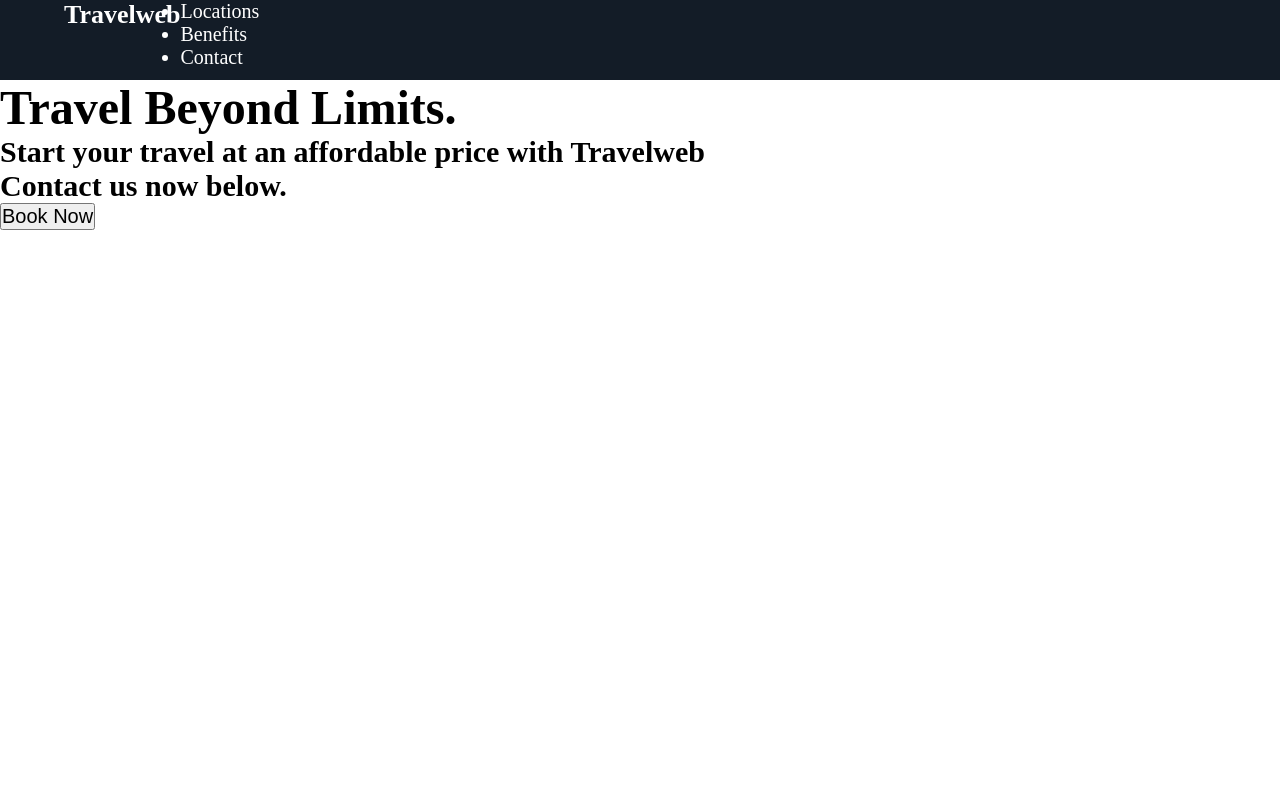
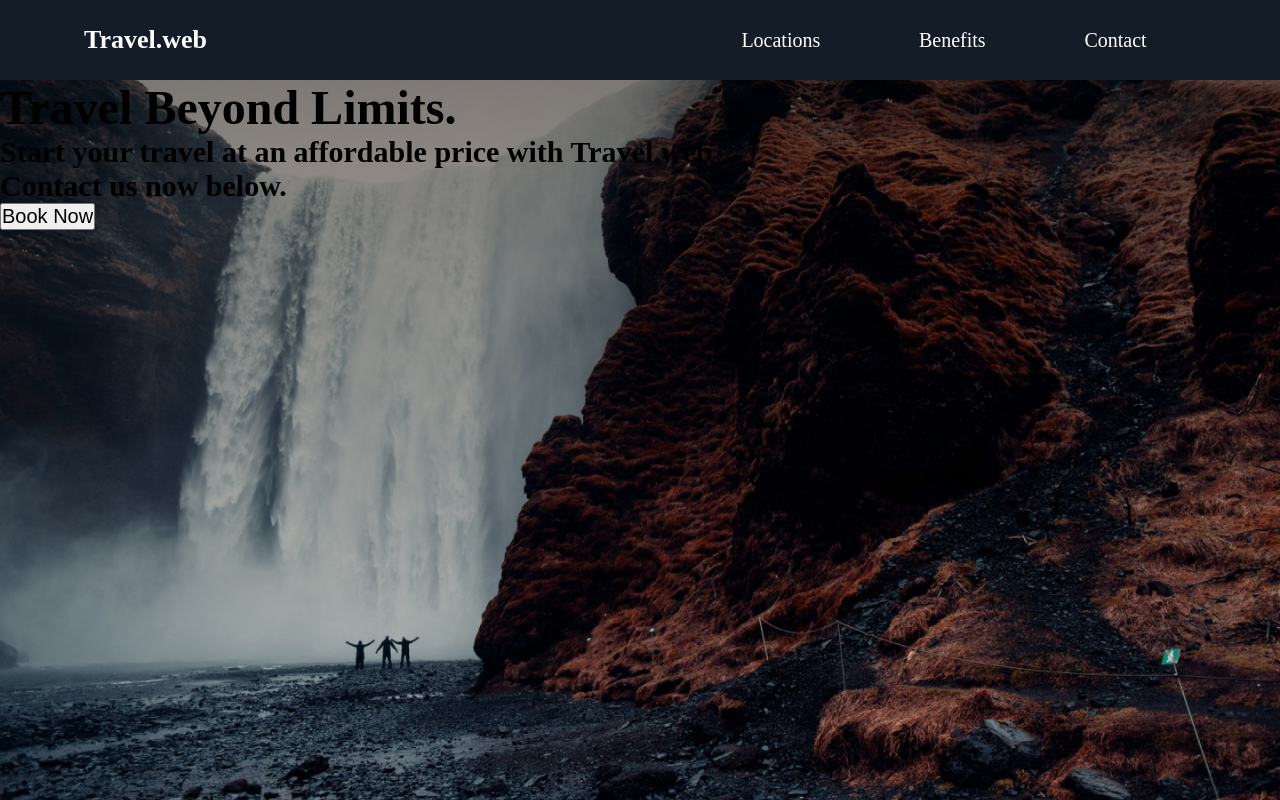
Before and after one commit to cristinamerisoiu/travel-web, a plain HTML site: page index.html in a window 1280 px wide. Drawn offline with Linux system fonts and the light colour scheme.

Commit message:
add background image and pics

```diff
--- a/index.html
+++ b/index.html
@@ -13,7 +13,7 @@
 <body>
 <header class="main-head">
     <nav>
-        <h1 id="logo">Travelweb</h1>
+        <h1 id="logo">Travel.web</h1>
         <ul>
            <li><a href="#locations">Locations</a></li>
            <li><a href="#benefits">Benefits</a></li>
@@ -23,7 +23,7 @@
 </header>
 <section class="hero">
     <h2>Travel Beyond Limits.</h2>
-    <h3>Start your travel at an affordable price with Travelweb <br/> Contact us now below.</h3>
+    <h3>Start your travel at an affordable price with Travel.web <br/> Contact us now below.</h3>
     <button>Book Now</button>
 </section>
 
--- a/style.css
+++ b/style.css
@@ -38,4 +38,25 @@ nav {
     display: flex;
     width: 90%;
     margin: auto;
+    align-items: center;
+    padding: 2rem;
 }
+
+nav ul {
+    display: flex;
+    flex: 1 1 40rem;
+    justify-content: space-around;
+    align-items: center;
+    list-style:none;
+}
+#logo {
+    flex: 2 1 40rem;
+}
+
+.hero {
+    min-height: 90vh;
+    background: linear-gradient(rgba(0,0,0,0.5), transparent), url(/resources/landing-page.jpg);
+    background-repeat: no-repeat;
+    background-size: cover;
+    background-position: center;
+}
```
Also changed, not shown: resources/cloud.png (added), resources/contact-mountain.png (added), resources/landing-page.jpg (added), resources/new-york-page.png (added).
